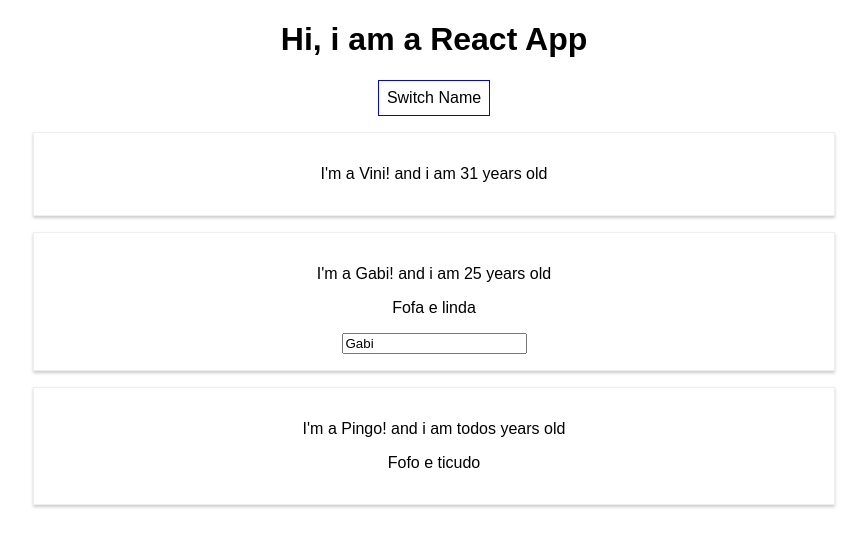
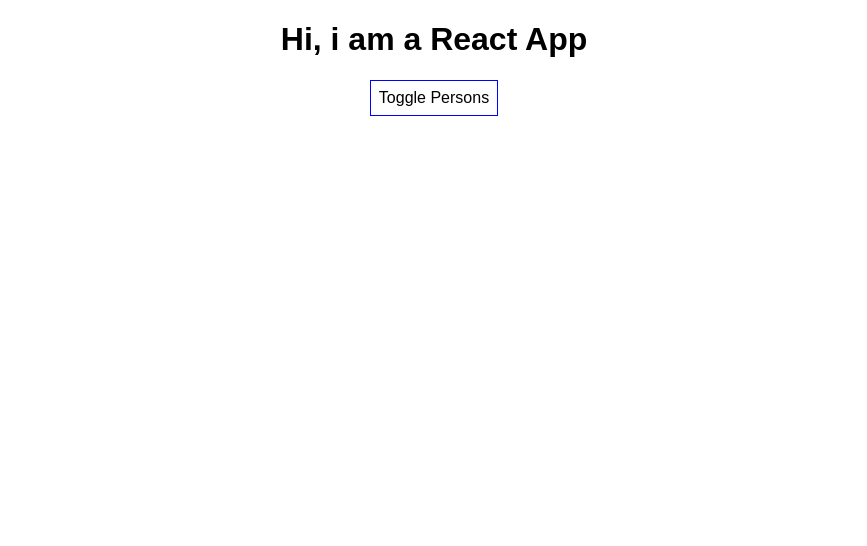
Before and after one commit to vinicechin/react-projects, a React (Create React App) app: page / in a window 1280 px wide. Shown: the top 546 px of the page, without its empty margins (206-1073 px from the left). Built offline with nearby package versions, Linux system fonts and the light colour scheme.

Commit message:
Add conditional render to show/hide the persons elements

```diff
--- a/src/App.js
+++ b/src/App.js
@@ -8,7 +8,8 @@ class App extends Component {
       {name: "Vini", age: 31, content: ""},
       {name: "Gabi", age: 25, content: "Fofa e linda"},
       {name: "Pingo", age: "todos", content: "Fofo e ticudo"}
-    ]
+    ],
+    showPersons: false
   }
 
   switchNameButtonPressed = (newName) => {
@@ -29,6 +30,13 @@ class App extends Component {
     })
   }
 
+  togglePersonsButtonPressed = () => {
+    const showPersons = !this.state.showPersons
+    this.setState({
+      showPersons
+    })
+  }
+
   render() {
     const style = {
       backgroundColor: 'white',
@@ -41,7 +49,9 @@ class App extends Component {
     return (
       <div className="App">
         <h1>Hi, i am a React App</h1>
-        <button style={style} onClick={() => this.switchNameButtonPressed('Vinicius')}>Switch Name</button>
+        <button style={style} onClick={this.togglePersonsButtonPressed}>Toggle Persons</button>
+        { this.state.showPersons &&
+          <div>
             <Person
               name={this.state.persons[0].name}
               age={this.state.persons[0].age}
@@ -60,6 +70,8 @@ class App extends Component {
                 {this.state.persons[2].content}
             </Person>
           </div>
+        }
+      </div>
     );
   }
 }
```
Lines whose indentation alone changed are shown as unchanged.
